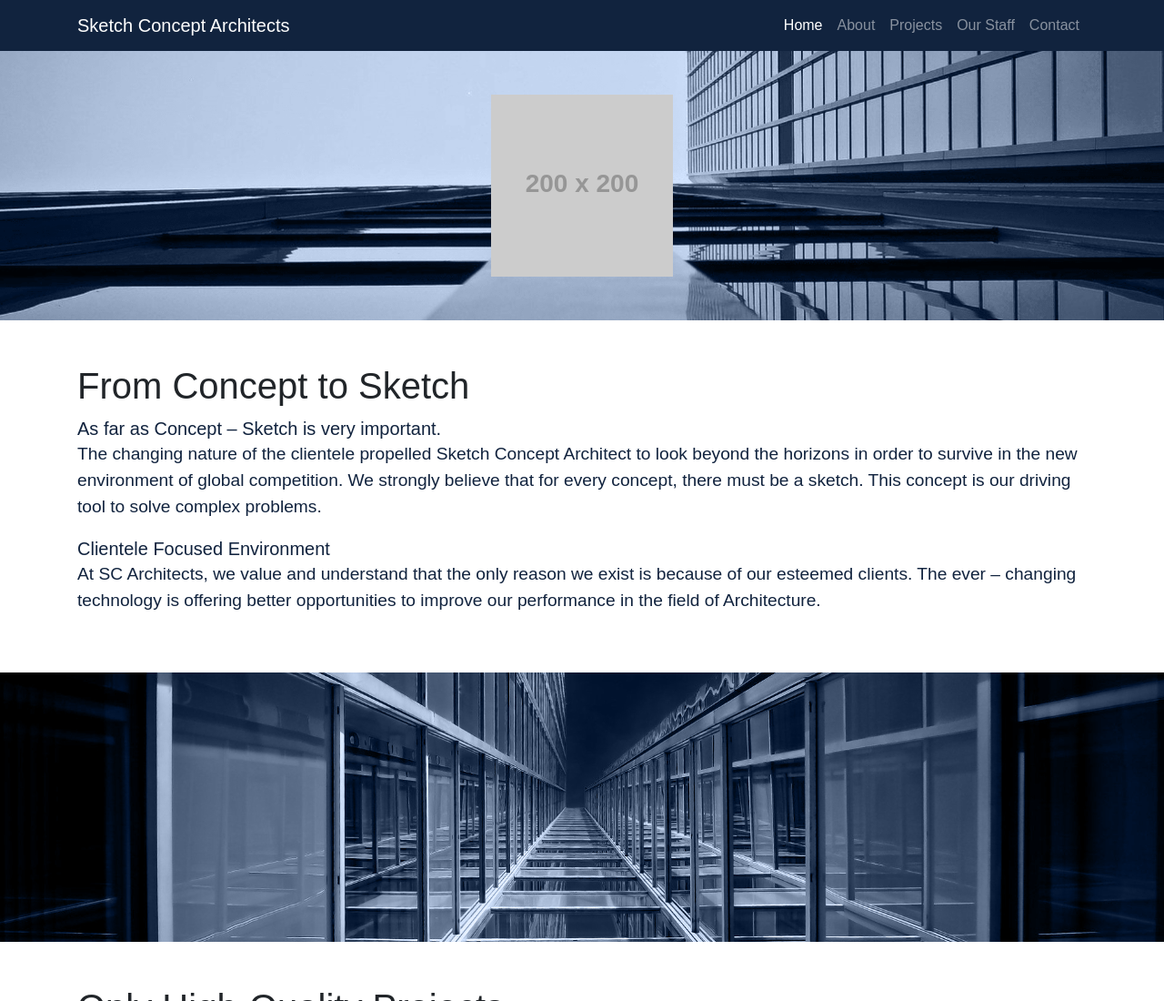
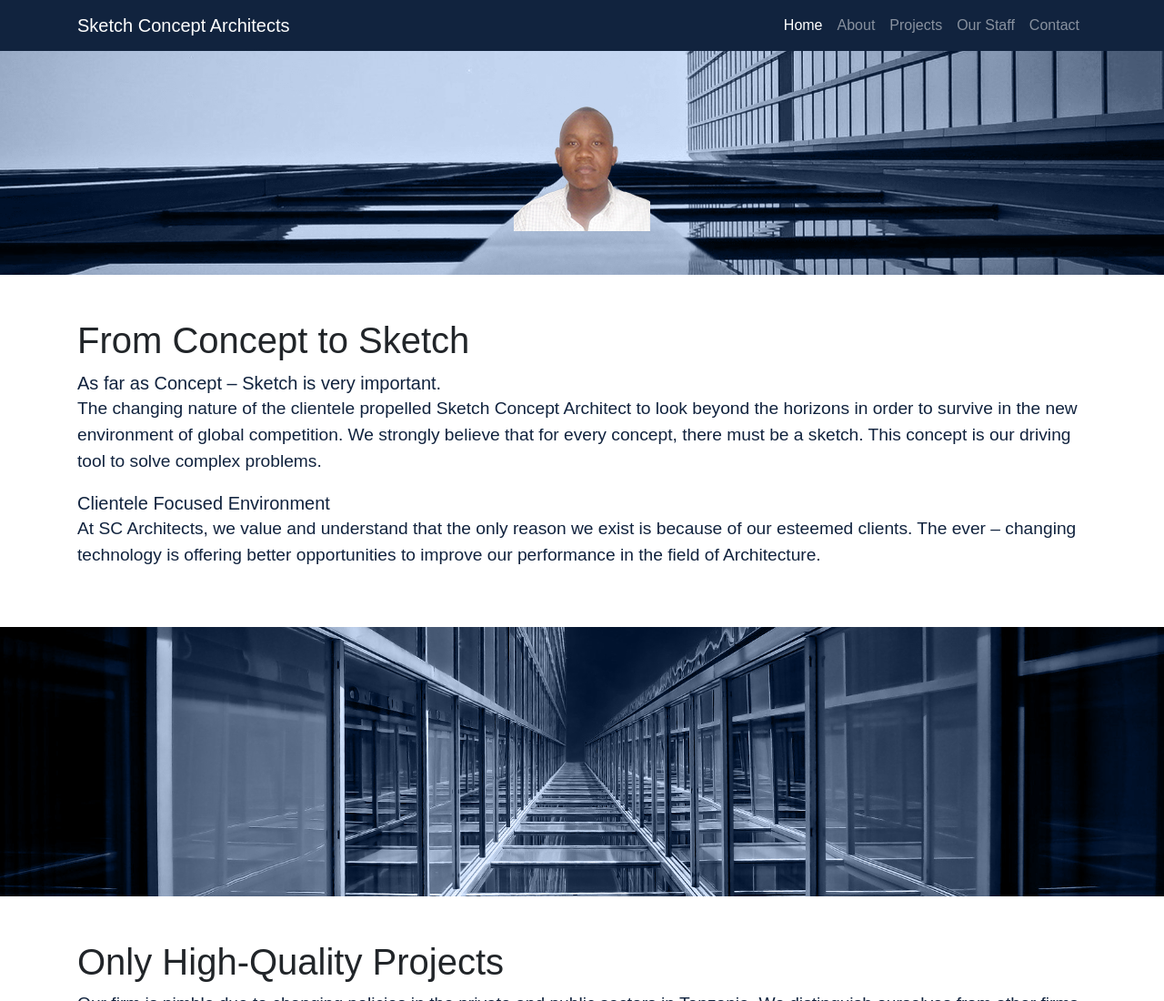
Before and after one commit to aimasoud/sketch, a website: page index.html in a window 1280 px wide. Shown: the top 1100 px of the page at 91% size. Drawn offline with Linux system fonts and the light colour scheme; placeholder pictures from the web are drawn by us.

Commit message:
Update index.html

```diff
--- a/index.html
+++ b/index.html
@@ -56,7 +56,7 @@
 
   <!-- Header - set the background image for the header in the line below -->
   <header class="py-5 bg-image-full" style="background-image: url('img/Hero1.png');">
-    <img class="img-fluid d-block mx-auto" src="http://placehold.it/200x200&text=Logo" alt="">
+    <img class="img-fluid d-block mx-auto" src="img/bakari.png" alt="">
   </header>
 
   <!-- Content section -->
```
